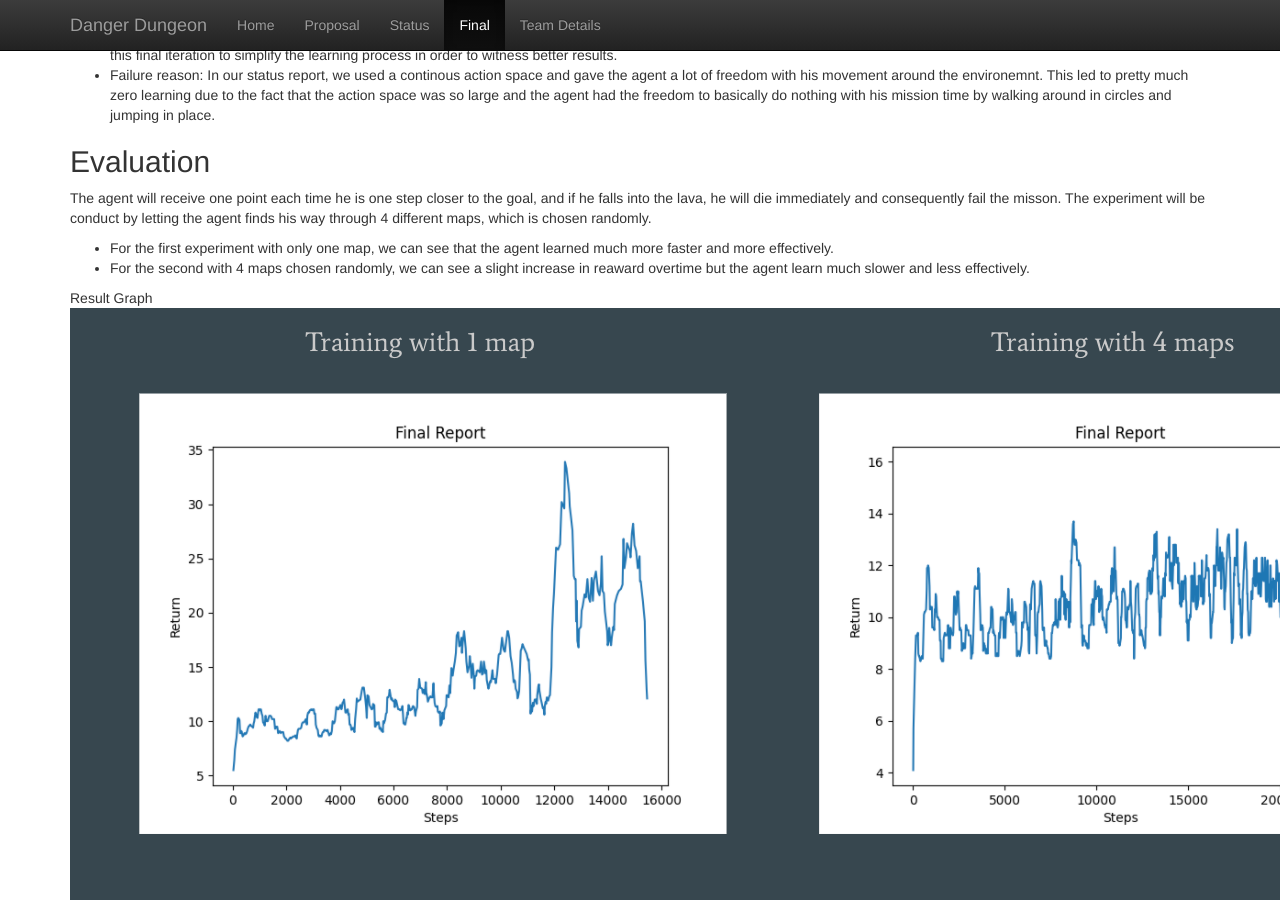
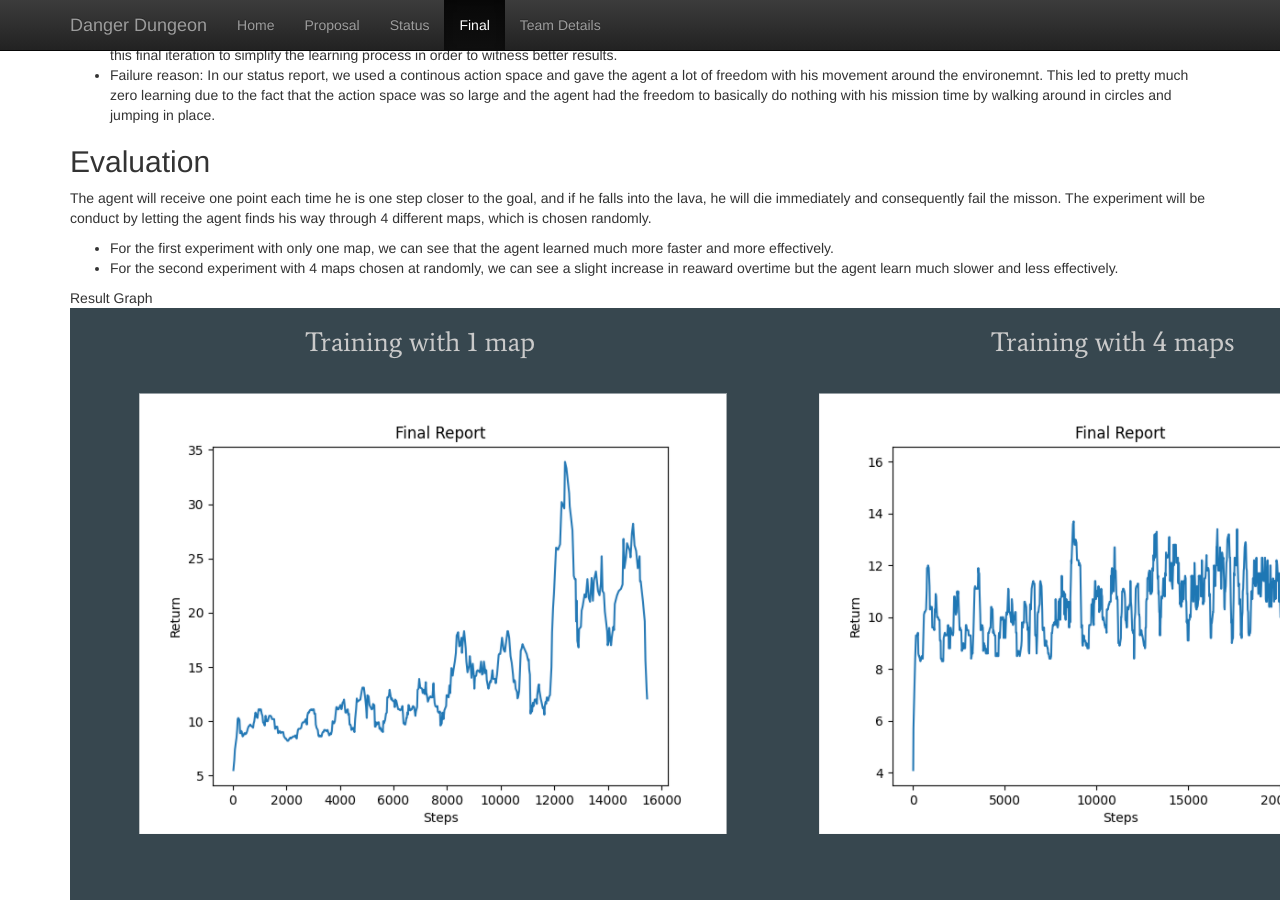
Before and after one commit to maxxdoan/DangerDungeon, a Jekyll site: the page built from docs/final.md, in a window 1280 px wide and 900 px high, scrolled down 3338 px. Built offline with Jekyll 4.4.1, drawn with Linux system fonts in a browser that asks for light colours.

Commit message:
Update final.md

```diff
--- a/docs/final.md
+++ b/docs/final.md
@@ -49,7 +49,7 @@ Change back to discrete from continous and the removal of walking backward
 ## Evaluation
 The agent will receive one point each time he is one step closer to the goal, and if he falls into the lava, he will die immediately and consequently fail the misson. The experiment will be conduct by letting the agent finds his way through 4 different maps, which is chosen randomly.
 - For the first experiment with only one map, we can see that the agent learned much more faster and more effectively.
-- For the second with 4 maps chosen randomly, we can see a slight increase in reaward overtime but the agent learn much slower and less effectively.
+- For the second experiment with 4 maps chosen at randomly, we can see a slight increase in reaward overtime but the agent learn much slower and less effectively.
 
 Result Graph
 ![](finalGraph.png)
```
